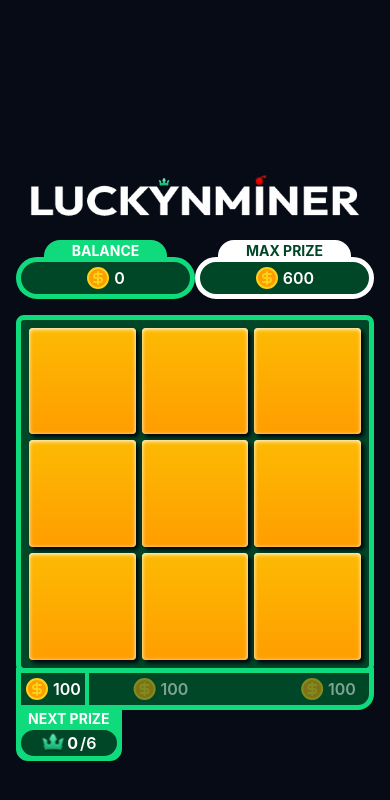
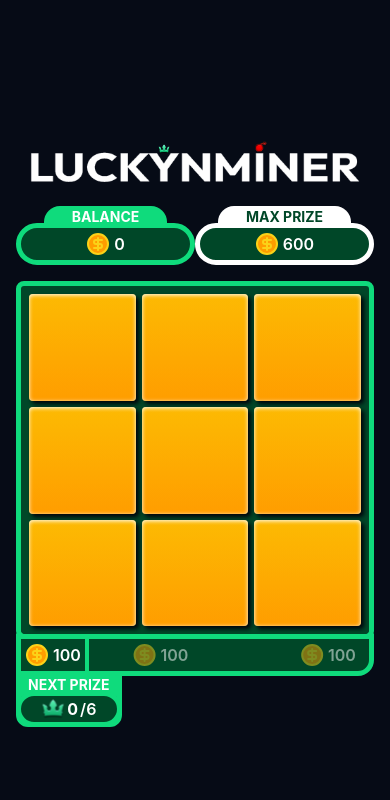
Before and after one commit to Aviv-rs/LuckyMiner, a React (Vite) app: page / in a window 390 px wide. Shown: the top 800 px of the page. Built offline with nearby package versions, Linux system fonts and the light colour scheme; a web font is replaced by a local one.

Commit message:
Update GamePage CSS: Adjusted padding-top from 10rem to 15vh for improved layout responsiveness.

```diff
--- a/src/pages/GamePage/GamePage.module.css
+++ b/src/pages/GamePage/GamePage.module.css
@@ -1,6 +1,6 @@
 .game-page {
   min-height: 100vh;
-  padding-top: 10rem;
+  padding-top: 15vh;
   display: flex;
   flex-direction: column;
   align-items: center;
```
